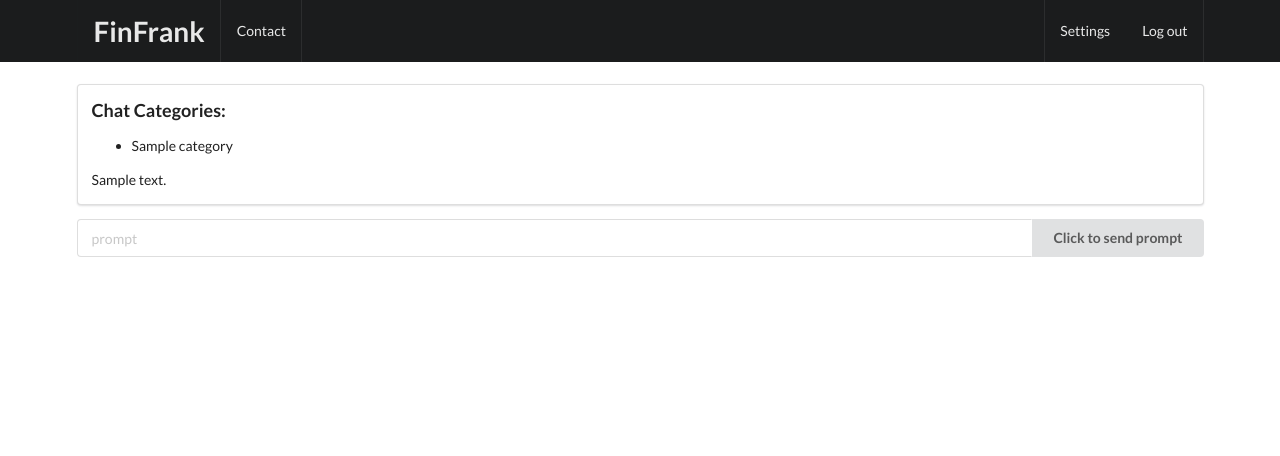
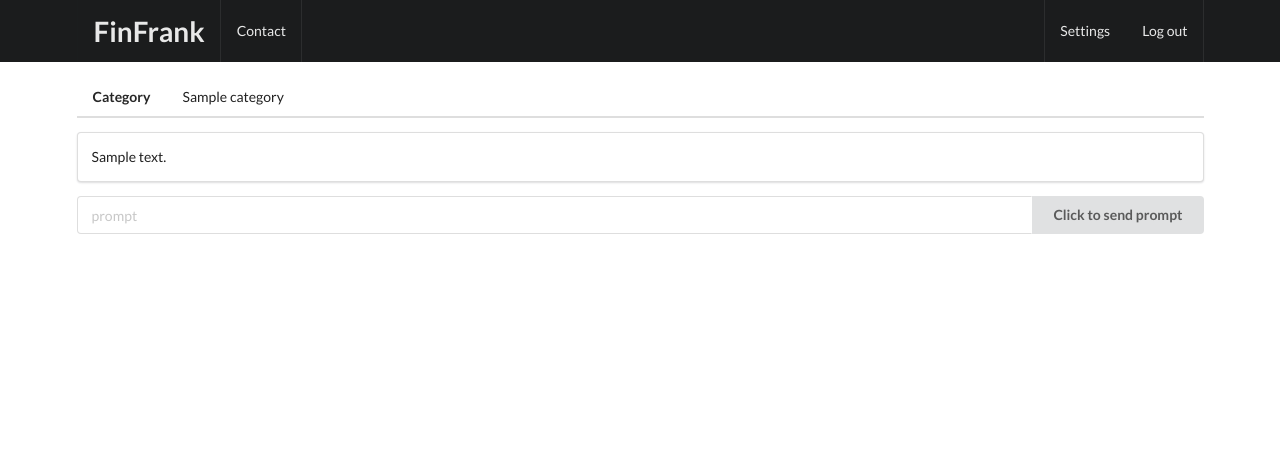
Before and after one commit to Micz26/FrankRank, a Django app: template Chat/templates/home.html in a window 1280 px wide. Shown: the top 456 px of the page. Run offline with Django 3.2, Linux system fonts and the light colour scheme; the template is opened without the code that fills it: most values are stand-ins (such as "Sample title", 1, 10 or a date in 2020); some libraries are stand-ins or nearby versions.

Commit message:
Format html, reset db

```diff
--- a/Chat/templates/home.html
+++ b/Chat/templates/home.html
@@ -8,22 +8,24 @@
         <a href="/logout" class="item">Log out</a>
     </div>
 </div>
-<div class="ui divider"></div>
-<h1>   </h1>
 <div class="ui hidden divider"></div>
+<div class="ui hidden divider"></div>
+<div class="ui hidden divider"></div>
+<div class="ui hidden divider"></div>
+
+<div class="ui container">
+    {% if chat_cats %}
+    <div class="ui secondary pointing menu">
+        <div class="header item"><span>Category</span></div>
+        {% for category in chat_cats %}
+            <div class="item">{{ category }}</div>
+        {% endfor %}
+    </div>
+    {% endif %}
+</div>
 
 
 <div class="ui segment">
-    {% if chat_cats %}
-        <div class="chat-categories">
-            <h3>Chat Categories:</h3>
-            <ul>
-                {% for category in chat_cats %}
-                    <li>{{ category }}</li>
-                {% endfor %}
-            </ul>
-        </div>
-    {% endif %}
 
     {% if messages_ %}
         <div class="message-container">
```
Also changed, not shown: Chat/models.py (+0 -24 lines), Chat/views.py (+5 -27 lines), db.sqlite3.
